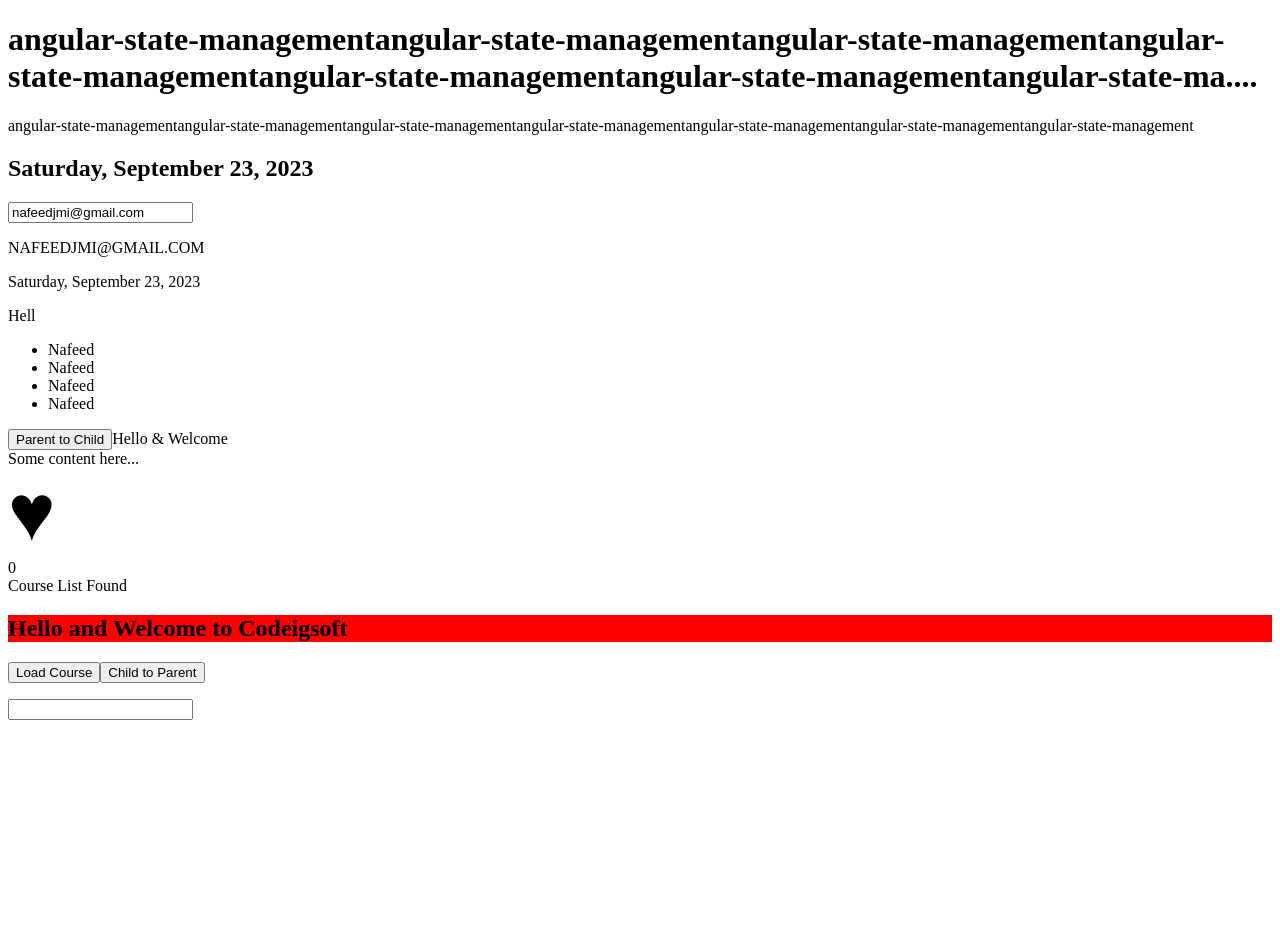
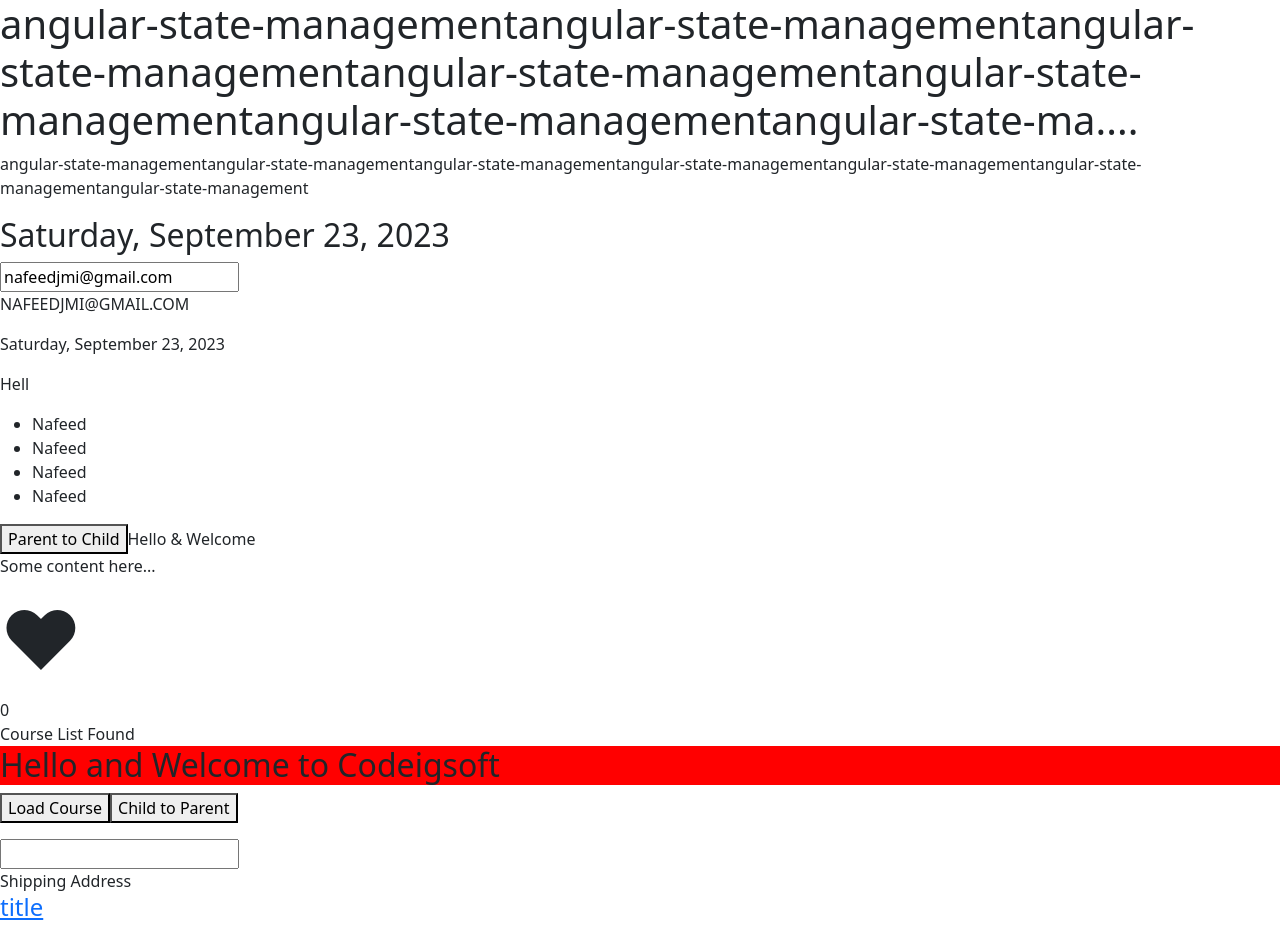
Before and after one commit to mdnafeed/angular-codewithmosh, an Angular app: page / in a window 1280 px wide. Before the commit the page ends 800 px from the top, so only its background shows below. Built offline with nearby package versions, Linux system fonts and the light colour scheme.

Commit message:
added custom component

```diff
--- a/angular.json
+++ b/angular.json
@@ -30,9 +30,13 @@
               "src/assets"
             ],
             "styles": [
+              "node_modules/bootstrap/scss/bootstrap.scss",
+              "node_modules/bootstrap-icons/font/bootstrap-icons.css",
               "src/styles.scss"
             ],
-            "scripts": []
+            "scripts": [
+              "node_modules/bootstrap/dist/js/bootstrap.bundle.min.js"
+            ]
           },
           "configurations": {
             "production": {
--- a/package.json
+++ b/package.json
@@ -18,6 +18,8 @@
     "@angular/platform-browser": "^15.2.0",
     "@angular/platform-browser-dynamic": "^15.2.0",
     "@angular/router": "^15.2.0",
+    "bootstrap": "^5.3.2",
+    "bootstrap-icons": "^1.11.1",
     "rxjs": "~7.8.0",
     "tslib": "^2.3.0",
     "zone.js": "~0.12.0"
--- a/src/app/app.component.html
+++ b/src/app/app.component.html
@@ -19,3 +19,7 @@
   <div class="body">Some content here...</div>
 
 </app-favorite>
+
+<app-zippy title="Shipping Address">New Delhi</app-zippy>
+
+<!-- <app-zippy title="Hello and Welcome">Hello</app-zippy> -->
--- a/src/app/app.module.ts
+++ b/src/app/app.module.ts
@@ -9,6 +9,7 @@ import { FormsModule } from '@angular/forms';
 import { DatePipe } from '@angular/common';
 import { FavoriteComponent } from './favorite/favorite.component';
 import { InputFormatDirective } from './input-format.directive';
+import { ZippyComponent } from './zippy/zippy.component';
 
 @NgModule({
   declarations: [
@@ -16,7 +17,8 @@ import { InputFormatDirective } from './input-format.directive';
     SummeryPipe,
     CustomDatePipe,
     FavoriteComponent,
-    InputFormatDirective
+    InputFormatDirective,
+    ZippyComponent
   ],
   imports: [
     BrowserModule,
--- /dev/null
+++ b/src/app/zippy/zippy.component.html
@@ -0,0 +1,20 @@
+<div class="panel panel-default">
+    <div class="panel-heading">{{title}}</div>
+    <div class="panel-body">
+      <ng-content></ng-content>
+    </div>
+</div>
+
+
+<div class="panel-group">
+  <div class="panel panel-default">
+    <div class="panel-heading">
+      <h4 class="panel-title">
+        <a data-toggle="collapse" href="#collapse1">title</a>
+      </h4>
+    </div>
+    <div id="collapse1" class="panel-collapse collapse">
+      <ng-content></ng-content>
+    </div>
+  </div>
+</div>
```
Also changed, not shown: src/app/zippy/zippy.component.ts (added, +11 -0 lines), src/app/zippy/zippy.component.scss (added), 2 other files (tests, documents, lock files or other folders).
